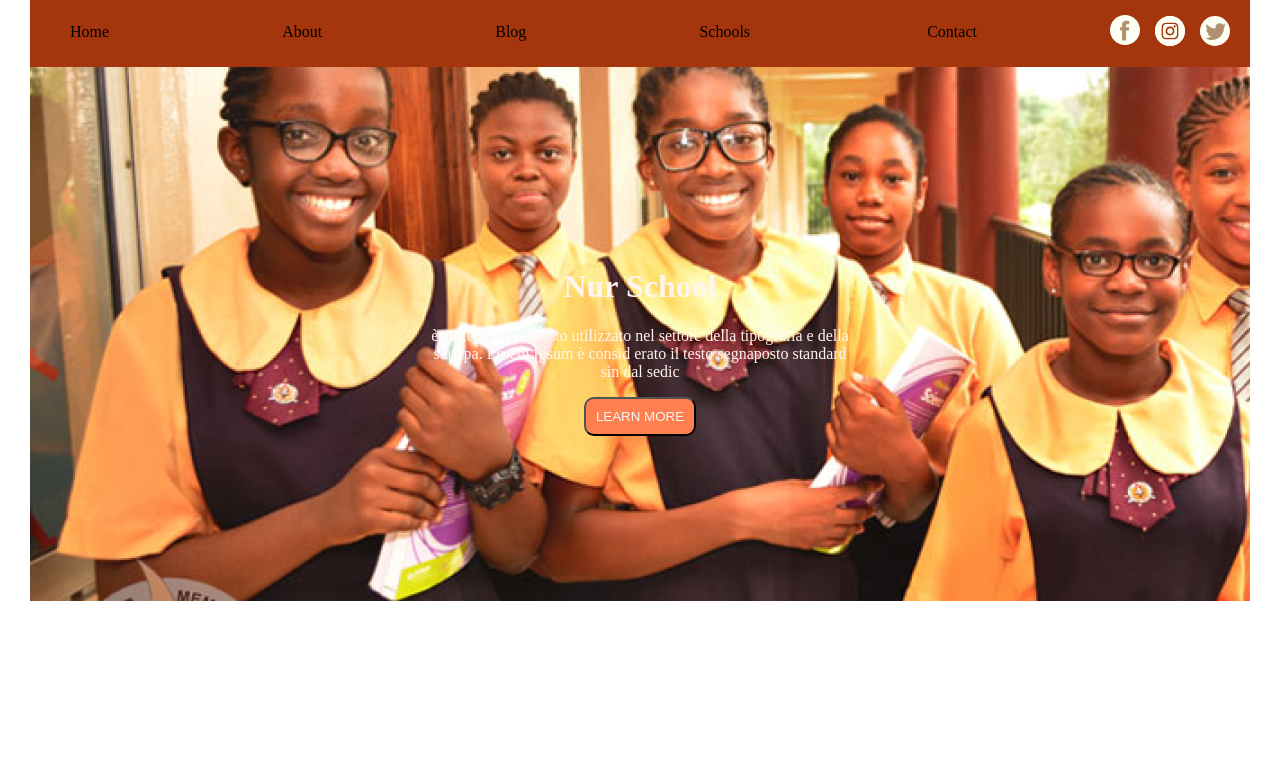
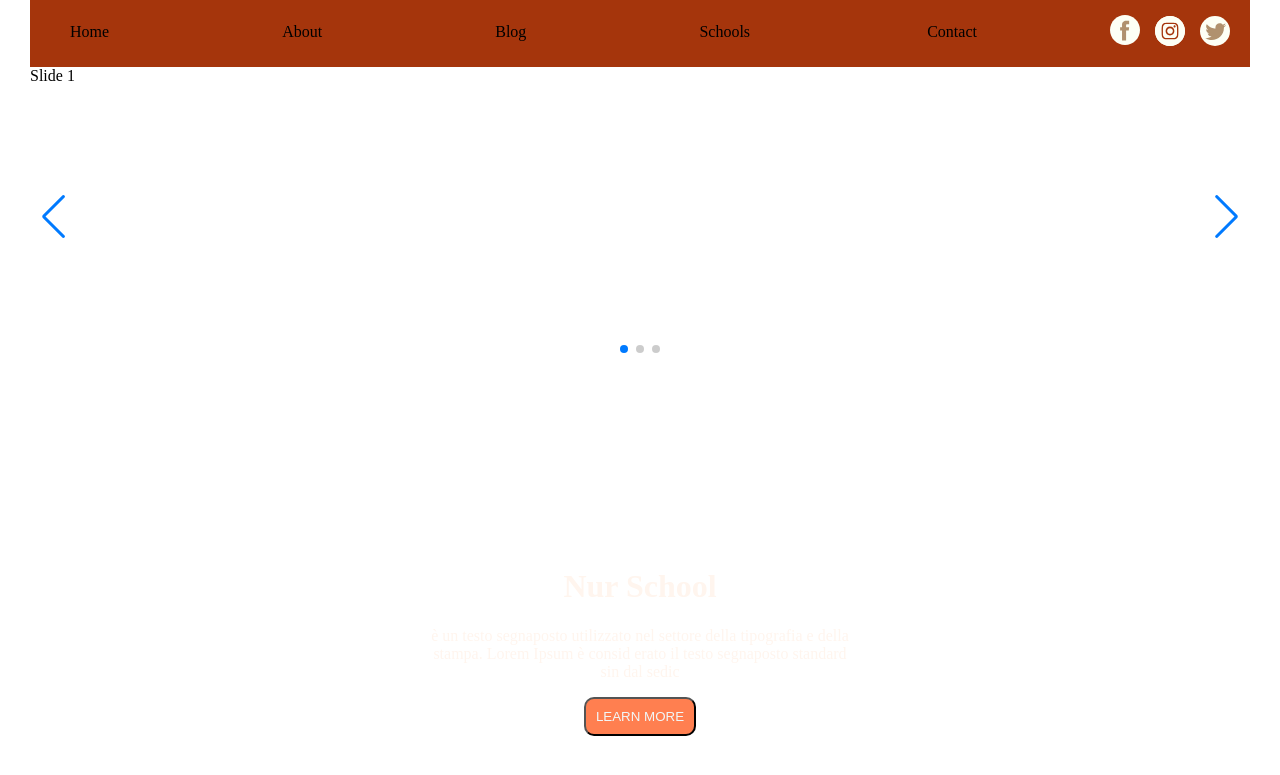
Before and after one commit to walexy026/frontend, a plain HTML site: page frontend-main/todays.html/slack.html in a window 1280 px wide. Shown: the part 117-892 px from the top of the page. Drawn offline with nearby package versions, Linux system fonts and the light colour scheme.

Commit message:
first commit

```diff
--- /dev/null
+++ b/frontend-main/todays.html/js/main.js
@@ -0,0 +1,21 @@
+const swiper = new Swiper('.swiper', {
+    // Optional parameters
+    direction: 'horizontal',
+    loop: true,
+
+    // If we need pagination
+    pagination: {
+      el: '.swiper-pagination',
+    },
+
+    // Navigation arrows
+    navigation: {
+      nextEl: '.swiper-button-next',
+      prevEl: '.swiper-button-prev',
+    },
+
+    // And if we need scrollbar
+    scrollbar: {
+      el: '.swiper-scrollbar',
+    },
+  });
--- a/frontend-main/todays.html/slack.css
+++ b/frontend-main/todays.html/slack.css
@@ -12,15 +12,12 @@
     height: 70px;
 }
 .sch {
-    background-image: url( Img\ \(1\).png );
     align-self: center;
     justify-content: center;
     text-align: center;
     height: 500px;
     color: seashell;
     padding-top: 180px;
-    opacity: 2.0;
-    background-repeat: no-repeat;
 }
 body {
     margin: 0pt;
@@ -40,10 +37,14 @@ hi {
     text-align: center;
     height: 32px;
     font-weight: 500;
-    font-family: 'Segoe UI', Tahoma, Geneva, Verdana, sans-serif;
+    font-family: 'Poppins', sans-serif;
     font-size: 48px;
     line-height: 32px;
     font-style: normal;
     width: 261px;
 
 }
+.swiper {
+    width: 100%;
+    height: 300px;
+  }
--- a/frontend-main/todays.html/slack.html
+++ b/frontend-main/todays.html/slack.html
@@ -6,6 +6,13 @@
     <meta name="viewport" content="width=device-width, initial-scale=1.0">
     <title>SLACKHOME</title>
     <link rel="stylesheet" href="/frontend-main/todays.html/slack.css">
+    <link rel="preconnect" href="https://fonts.googleapis.com">
+<link rel="preconnect" href="https://fonts.gstatic.com" crossorigin>
+<link href="https://fonts.googleapis.com/css2?family=Poppins:wght@100&display=swap" rel="stylesheet">
+<link
+  rel="stylesheet"
+  href="https://unpkg.com/swiper@7/swiper-bundle.min.css"
+/>
 </head>
 <body>
     <header class="main">
@@ -31,6 +38,24 @@
         <ul>Contact</ul>
         <div><img src="../todays.html/social icons.svg" alt="social"> </div>
     </div>
+
+        <div class="swiper">
+            <!-- Additional required wrapper -->
+            <div class="swiper-wrapper">
+              <!-- Slides -->
+              <div class="swiper-slide">Slide 1</div>
+              <div class="swiper-slide">Slide 2</div>
+              <div class="swiper-slide">Slide 3</div>
+              ...
+            </div>
+            <!-- If we need pagination -->
+            <div class="swiper-pagination"></div>
+
+            <!-- If we need navigation buttons -->
+            <div class="swiper-button-prev"></div>
+            <div class="swiper-button-next"></div>
+
+          </div>
     <div class="sch">
         <h1>Nur School</h1>
         <p>è un testo segnaposto utilizzato nel settore della  tipografia e della <br>
@@ -38,5 +63,7 @@
             </p>
             <button>LEARN MORE</button>
     </div>
+    <script src="https://unpkg.com/swiper@7/swiper-bundle.min.js"></script>
+    <script src="js/main.js"></script>
 </body>
 </html>
```
